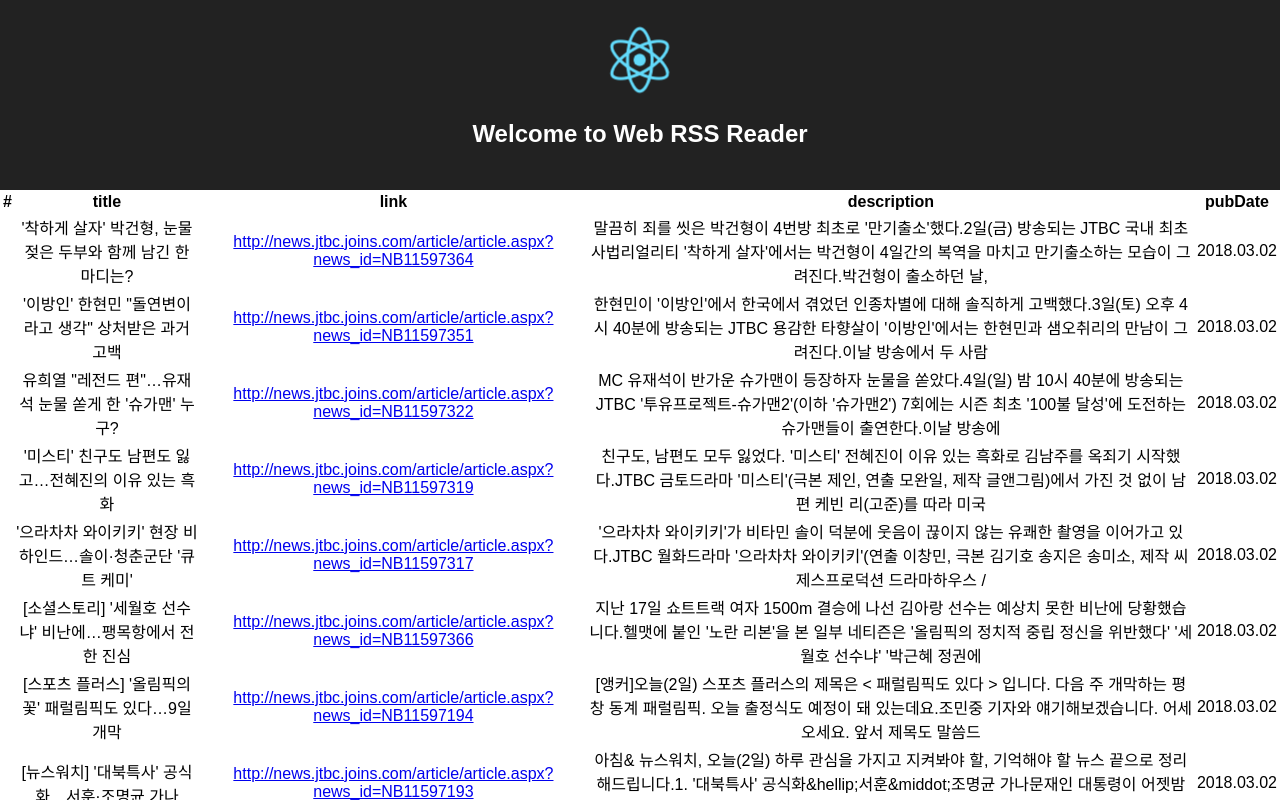
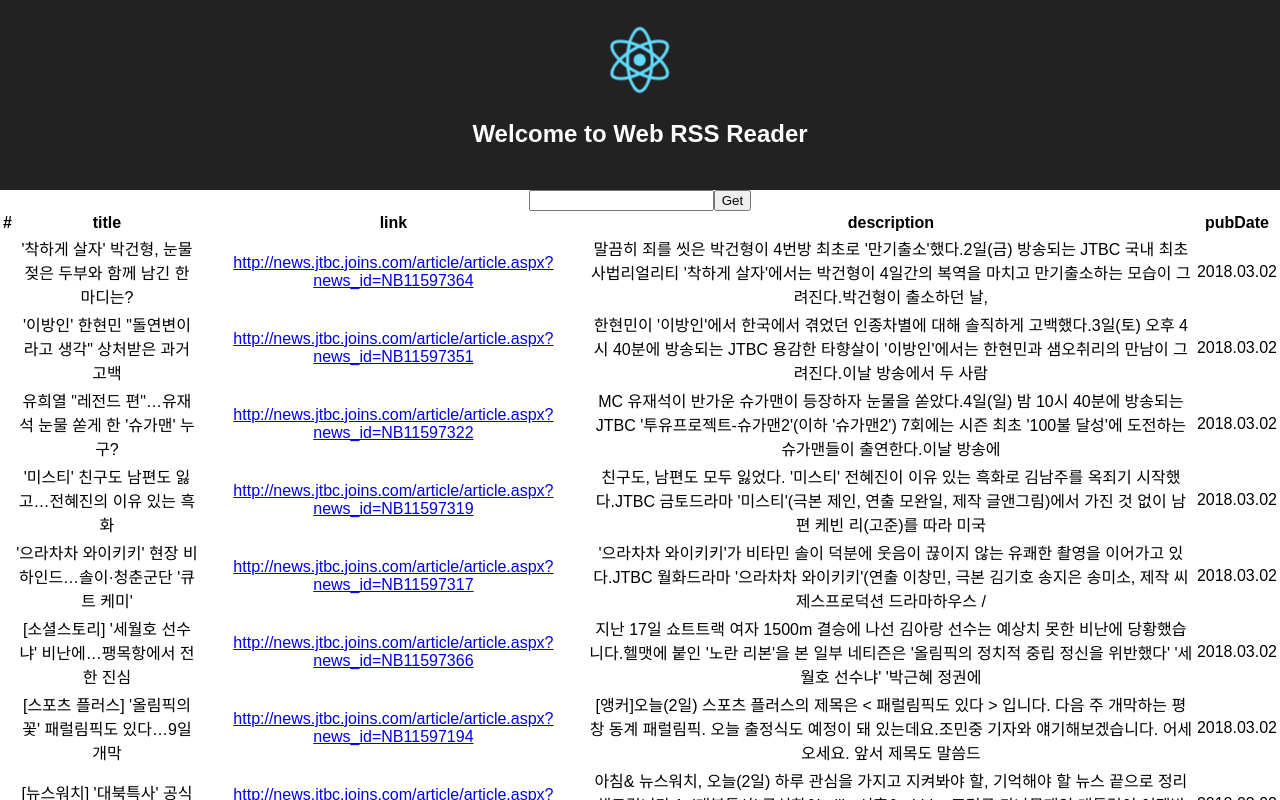
Before and after one commit to ggoomggoo/react-rss-reader, a React (Create React App) app: page / in a window 1280 px wide. Shown: the top 800 px of the page. Built offline with nearby package versions, Linux system fonts and the light colour scheme.

Commit message:
#3 Add UrlInput, RssViewer component

```diff
--- a/src/App.js
+++ b/src/App.js
@@ -2,7 +2,7 @@
 import logo from './logo.svg';
 import './App.css';
 
-import Table from './components/Table'
+import RssViewer from './components/RssViewer';
 
 class App extends Component {
   render() {
@@ -12,7 +12,7 @@
           <img src={logo} className="App-logo" alt="logo" />
           <h1 className="App-title">Welcome to Web RSS Reader</h1>
         </header>
-        <Table></Table>
+          <RssViewer />
       </div>
     );
   }
--- /dev/null
+++ b/src/components/RssViewer.js
@@ -0,0 +1,28 @@
+import React, { Component } from 'react';
+
+import UrlInput from "./UrlInput";
+import Table from './Table'
+
+class RssViewer extends Component {
+    state = {
+        url: ''
+    }
+
+    onChangeHandler(event) {
+        this.setState({
+            url: event.target.value
+        });
+    }
+
+    render() {
+        return (
+            <div>
+                <UrlInput url={this.state.url}
+                          onChangeHandler = {this.onChangeHandler.bind(this)} />
+                <Table />
+            </div>
+        );
+    }
+}
+
+export default RssViewer;
--- /dev/null
+++ b/src/components/UrlInput.js
@@ -0,0 +1,18 @@
+import React, { Component } from 'react';
+
+class UrlInput extends Component {
+    constructor(props) {
+        super(props);
+    }
+    render() {
+        return (
+            <div>
+                <input type="text" value={this.props.url}
+                       onChange={this.props.onChangeHandler} />
+                <button type="button">Get</button>
+            </div>
+        );
+    }
+}
+
+export default UrlInput;
```
